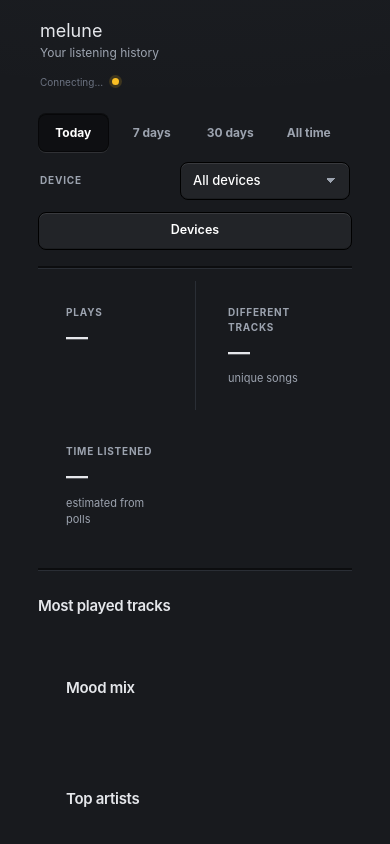
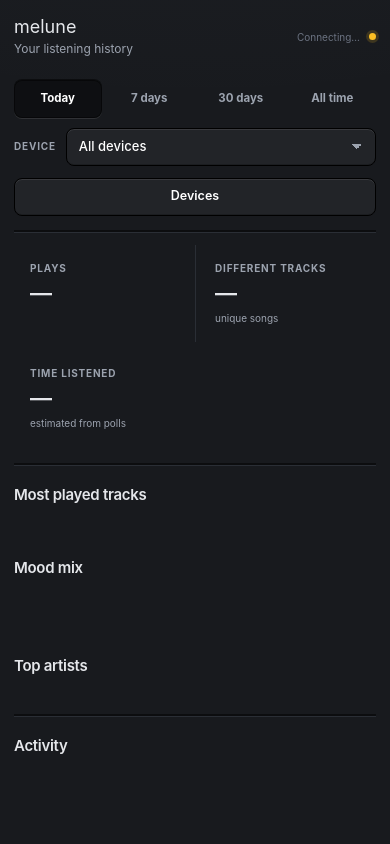
Before and after one commit to Redox099/melune, a website: page src/web/index.html in a window 390 px wide. Shown: the top 844 px of the page. Drawn offline with Linux system fonts and the light colour scheme; no server answers; a web font is replaced by a local one.

Commit message:
Tighten mobile dashboard spacing

```diff
--- a/src/web/styles.css
+++ b/src/web/styles.css
@@ -1049,14 +1049,19 @@ footer::after {
 }
 
 @media (max-width: 640px) {
-  .app { padding: 20px 14px 32px; }
+  .app { padding: 16px 14px 28px; }
+
+  .topbar,
+  .controls,
+  .kpis,
+  .columns,
+  .card.activity-card,
+  footer { margin-left: 0; margin-right: 0; }
 
   .topbar {
-    flex-direction: column;
-    align-items: flex-start;
-    gap: 14px;
-    padding-bottom: 16px;
-    margin-bottom: 0;
+    align-items: center;
+    gap: 12px;
+    padding-bottom: 14px;
   }
 
   .brand h1 { font-size: 18px; }
@@ -1067,25 +1072,45 @@ footer::after {
     flex-direction: column;
     align-items: stretch;
     gap: 10px;
-    padding: 10px 0 18px;
-    margin-bottom: 0;
+    padding: 8px 0 16px;
   }
 
   .tabs { width: 100%; }
-  .tabs button { flex: 1; padding: 8px 6px; font-size: 12px; }
-  .select-wrap { justify-content: space-between; padding: 0 2px 2px; }
-  .select-wrap select { min-width: 170px; }
+  .tabs button { flex: 1; margin-right: 4px; padding: 8px 4px; font-size: 11.5px; }
+  .tabs button:last-child { margin-right: 0; }
+  .select-wrap { justify-content: space-between; padding: 0 0 2px; }
+  .select-wrap select { min-width: 0; flex: 1; }
   .controls-right { width: 100%; flex-direction: column; align-items: stretch; gap: 10px; margin-left: 0; }
   .discover-button { width: 100%; }
 
   .now-grid { flex-direction: column; gap: 10px; }
   .now-grid > .now-card { flex-basis: auto; min-width: 0; width: 100%; max-width: 100%; }
-  .kpis { gap: 10px; }
-  .kpi:not(:last-child)::after { right: -5.5px; }
-  .kpi { padding: 24px 28px; }
+  .now-card { padding: 16px 0; }
+  .now-main { gap: 10px; }
+  .cover-lg { width: 64px; height: 64px; border-radius: 5px; }
+  .now-copy { padding-left: 0; }
+  .now-top { gap: 6px; }
+  .device-label { gap: 5px; }
+  .device-name { font-size: 10px; letter-spacing: 0.04em; }
+  .state-pill { padding: 6px 7px 5px; font-size: 9px; }
+  .level-meter { gap: 2px; height: 10px; }
+
+  .kpis { gap: 8px; }
+  .kpi:not(:last-child)::after { right: -4.5px; }
+  .kpi { padding: 16px; }
   .kpi strong { font-size: 22px; }
-  .card { padding: 24px 28px; }
-  .mood-row { grid-template-columns: 82px minmax(0, 1fr) 34px; gap: 8px; }
+  .kpi-sub { font-size: 10px; }
+
+  .columns { gap: 12px; }
+  .card { padding: 18px 16px; }
+  .stack > .card.mood-mix-card,
+  .stack > .card.artists-card,
+  .card.recent-plays-card { padding-left: 0; padding-right: 0; }
+  .rank-item { column-gap: 10px; padding: 10px 0; }
+  #top-tracks .rank-item:first-child { grid-template-columns: 64px minmax(0, 1fr) auto; }
+  #top-tracks .rank-item:first-child .cover { width: 64px; height: 64px; }
+  .mood-row { grid-template-columns: 70px minmax(0, 1fr) 32px; gap: 8px; }
+  .artist-grid { gap: 14px; }
   .timeline { gap: 4px; }
   .timeline-date { visibility: hidden; }
   .timeline-bar:first-child .timeline-date,
```
